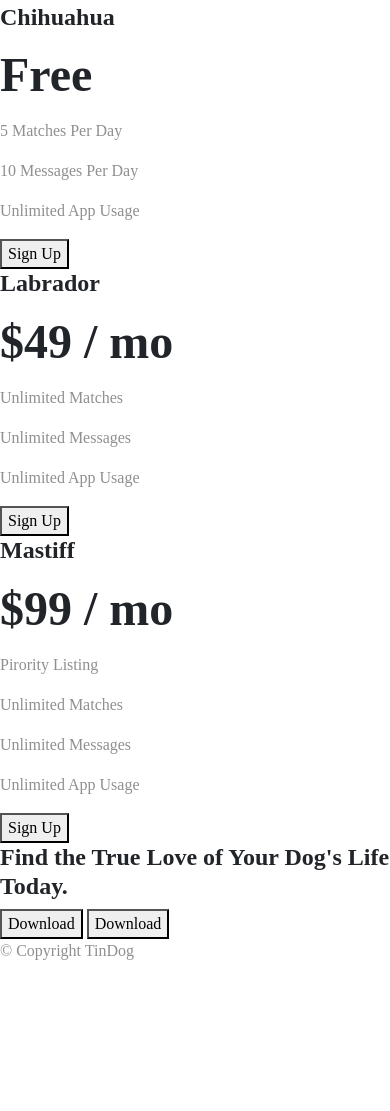
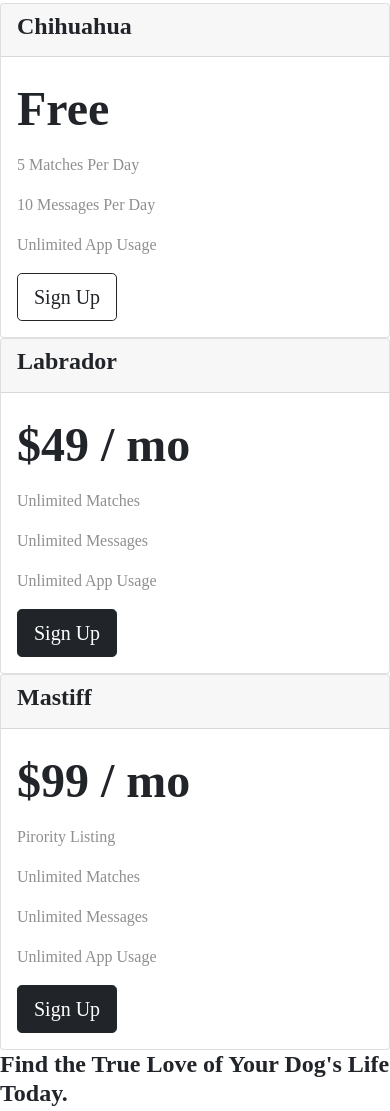
Before and after one commit to jubhavsar/Tindog, a plain HTML site: page index.html in a window 390 px wide. Shown: the part 2992-4103 px from the top of the page. Before the commit the page ends 3971 px from the top, so only its background shows below. Drawn offline with nearby package versions, Linux system fonts and the light colour scheme; a web font is replaced by a local one.

Commit message:
add cards and apply responsive behaviour

```diff
--- a/index.html
+++ b/index.html
@@ -16,7 +16,9 @@
   <!-- Google font -->
   <link rel="preconnect" href="https://fonts.googleapis.com">
   <link rel="preconnect" href="https://fonts.gstatic.com" crossorigin>
-  <link href="https://fonts.googleapis.com/css2?family=Andada+Pro:wght@800&family=Hahmlet:wght@700&family=Merriweather:ital@1&display=swap" rel="stylesheet">
+  <link
+    href="https://fonts.googleapis.com/css2?family=Andada+Pro:wght@800&family=Hahmlet:wght@700&family=Merriweather:ital@1&display=swap"
+    rel="stylesheet">
   <!-- <link rel="preconnect" href="https://fonts.googleapis.com">
   <link rel="preconnect" href="https://fonts.gstatic.com" crossorigin>
   <link href="https://fonts.googleapis.com/css2?family=Montserrat:wght@400;900&family=Ubuntu&display=swap" -->
@@ -33,9 +35,8 @@
       <!-- Nav Bar -->
       <nav class="navbar navbar-expand-lg navbar-dark">
         <a class="navbar-brand" href="#">tindog</a>
-          <button class="navbar-toggler" type="button" data-bs-toggle="collapse"
-            data-bs-target="#navbarSupportedContent" aria-controls="navbarSupportedContent" aria-expanded="false"
-            aria-label="Toggle navigation">
+        <button class="navbar-toggler" type="button" data-bs-toggle="collapse" data-bs-target="#navbarSupportedContent"
+          aria-controls="navbarSupportedContent" aria-expanded="false" aria-label="Toggle navigation">
           <span class="navbar-toggler-icon"></span>
         </button>
         <div class="collapse navbar-collapse" id="navbarSupportedContent">
@@ -58,7 +59,8 @@
       <div class="row">
         <div class="col-lg-6">
           <h1 id="heading">Meet new and interesting dogs nearby.</h1>
-          <button class="btn btn-dark btn-lg download-button" type="button"><i class="fa-brands fa-apple"></i> Download</button>
+          <button class="btn btn-dark btn-lg download-button" type="button"><i class="fa-brands fa-apple"></i>
+            Download</button>
           <button class="btn btn-outline-light btn-lg" type="button"><i class="fa-brands fa-google-play"></i>
             Download</button>
         </div>
@@ -145,32 +147,51 @@
 
     <h2>A Plan for Every Dog's Needs</h2>
     <p>Simple and affordable price plans for your and your dog.</p>
-
-
+    <div class="row">
+      <div class="col-lg-4 col-md-6">
+        <div class="card">
+          <div class="card-header">
             <h3>Chihuahua</h3>
+          </div>
+          <div class="card-body">
             <h2>Free</h2>
             <p>5 Matches Per Day</p>
             <p>10 Messages Per Day</p>
             <p>Unlimited App Usage</p>
-    <button type="button">Sign Up</button>
-
-
+            <button class="btn btn-lg btn-block btn-outline-dark" type="button">Sign Up</button>
+          </div>
+        </div>
+      </div>
+      <div class="col-lg-4 col-md-6">
+        <div class="card">
+          <div class="card-header">
             <h3>Labrador</h3>
+          </div>
+          <div class="card-body">
             <h2>$49 / mo</h2>
             <p>Unlimited Matches</p>
             <p>Unlimited Messages</p>
             <p>Unlimited App Usage</p>
-    <button type="button">Sign Up</button>
-
-
+            <button class="btn btn-lg btn-block btn-dark" type="button">Sign Up</button>
+          </div>
+        </div>
+      </div>
+      <div class="col-lg-4">
+        <div class="card">
+          <div class="card-header">
             <h3>Mastiff</h3>
+          </div>
+          <div class="card-body">
             <h2>$99 / mo</h2>
             <p>Pirority Listing</p>
             <p>Unlimited Matches</p>
             <p>Unlimited Messages</p>
             <p>Unlimited App Usage</p>
-    <button type="button">Sign Up</button>
-
+            <button class="btn btn-lg btn-block btn-dark" type="button">Sign Up</button>
+          </div>
+        </div>
+      </div>
+    </div>
   </section>
 
 
```
Lines whose indentation alone changed are shown as unchanged.
